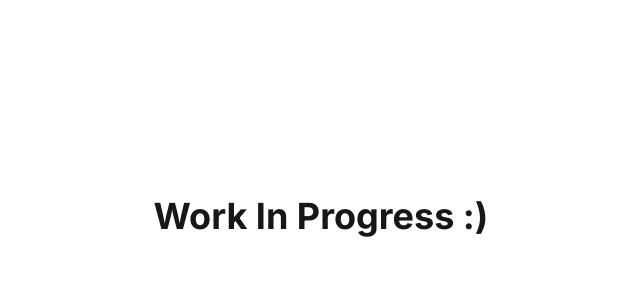
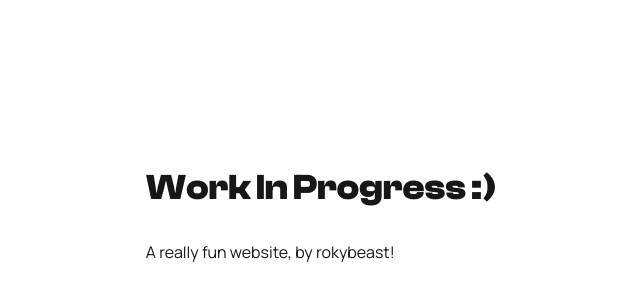
Before and after one commit to rokybeast/portfolio, a Next.js app: page / in a window 1280 px wide. Shown: the part 184-484 px from the top of the page, without its empty margins (319-959 px from the left). Built offline with nearby package versions, Linux system fonts and the light colour scheme.

Commit message:
feat: added support for fonts and tested them

```diff
--- a/src/app/globals.css
+++ b/src/app/globals.css
@@ -8,6 +8,8 @@
 @theme inline {
   --color-background: var(--background);
   --color-foreground: var(--foreground);
+  --font-sans: var(--font-manrope);
+  --font-display: var(--font-clash-display);
 }
 
 @media (prefers-color-scheme: dark) {
@@ -20,5 +22,5 @@
 body {
   background: var(--background);
   color: var(--foreground);
-  font-family: Arial, Helvetica, sans-serif;
+  font-family: var(--font-sans);
 }
--- a/src/app/layout.tsx
+++ b/src/app/layout.tsx
@@ -1,8 +1,18 @@
 import type { Metadata } from "next";
-import { Inter } from "next/font/google";
+import localFont from "next/font/local";
 import "./globals.css";
 
-const inter = Inter({ subsets: ["latin"] });
+const clashDisplay = localFont({
+  src: "../../public/fonts/ClashDisplay-Variable.woff2",
+  variable: "--font-clash-display",
+  display: "swap",
+});
+
+const manrope = localFont({
+  src: "../../public/fonts/ManropeV5VF.woff2",
+  variable: "--font-manrope",
+  display: "swap",
+});
 
 export const metadata: Metadata = {
   title: "[rokybeast]",
@@ -16,7 +26,7 @@ export default function RootLayout({
 }>) {
   return (
     <html lang="en">
-      <body className={inter.className}>
+      <body className={`${manrope.variable} ${clashDisplay.variable} antialiased`}>
         {children}
       </body>
     </html>
--- a/src/app/page.tsx
+++ b/src/app/page.tsx
@@ -2,7 +2,8 @@ export default function Home() {
   return (
     <div className="grid grid-rows-[20px_1fr_20px] items-center justify-items-center min-h-screen p-8 pb-20 gap-16 sm:p-20">
       <main className="flex flex-col gap-8 row-start-2 items-center sm:items-start">
-        <h1 className="text-4xl font-bold">Work In Progress :)</h1>
+        <h1 className="text-4xl font-bold font-display">Work In Progress :)</h1>
+        <p className="font-sans">A really fun website, by rokybeast!</p>
       </main>
     </div>
   );
```
